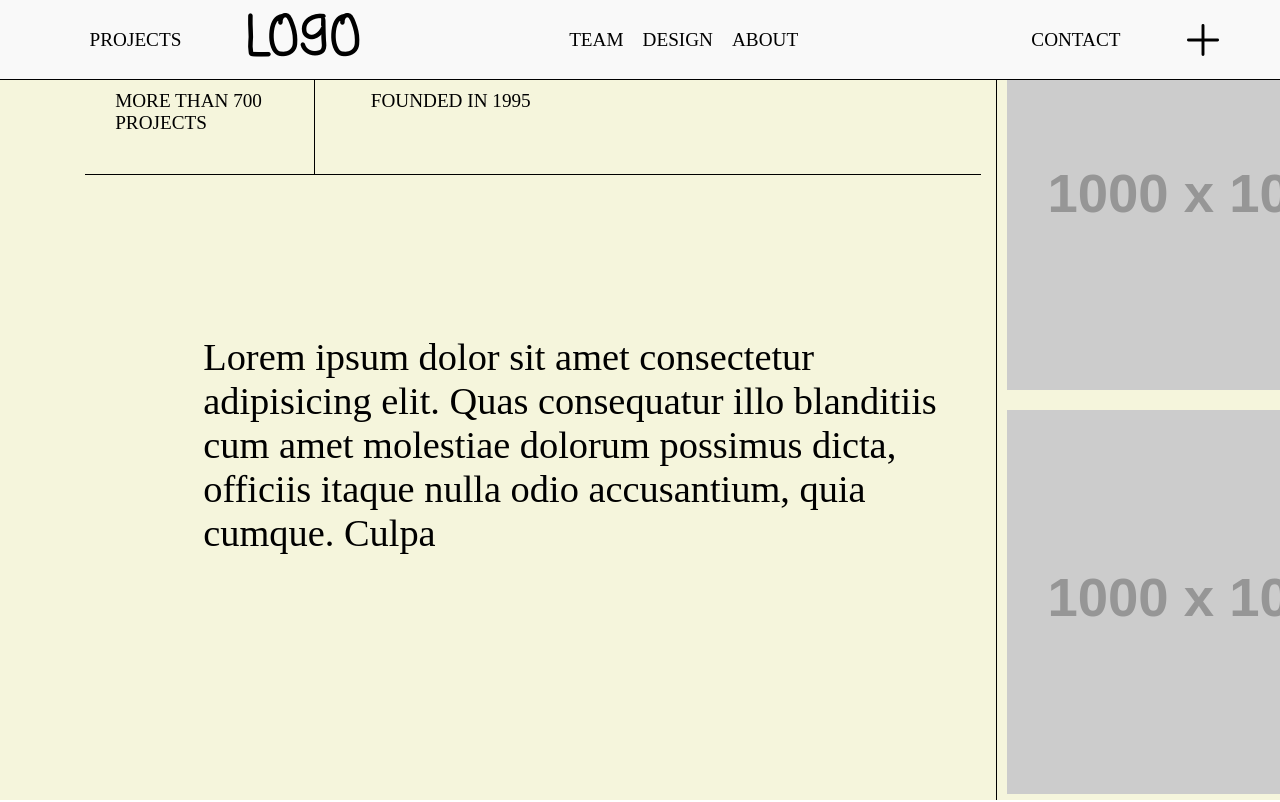
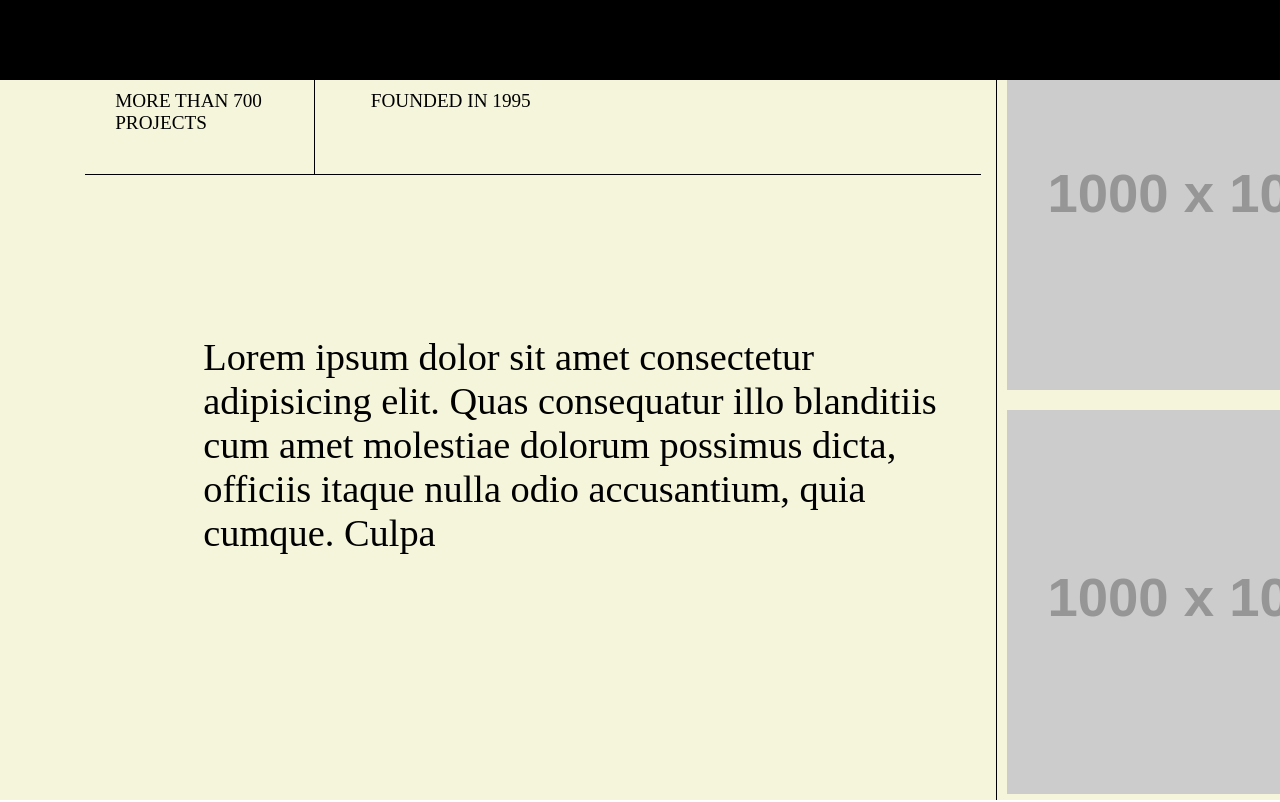
Before and after one commit to khaledAyoub/t2, a plain HTML site: page t2/index.html in a window 1280 px wide. Shown: the top 802 px of the page. Drawn offline with Linux system fonts and the light colour scheme; placeholder pictures from the web are drawn by us.

Commit message:
Update style.css

```diff
--- a/t2/style.css
+++ b/t2/style.css
@@ -603,7 +603,7 @@ footer p {
     --main-paragraph-font-size: clamp(1.8rem, 3vw, 2.5rem);
 
     /* color */
-    --header-background-color: #f9f9f9;
+    --header-background-color: #000;
 
     /* time */
     --header-animation-speed: 600ms;
```
